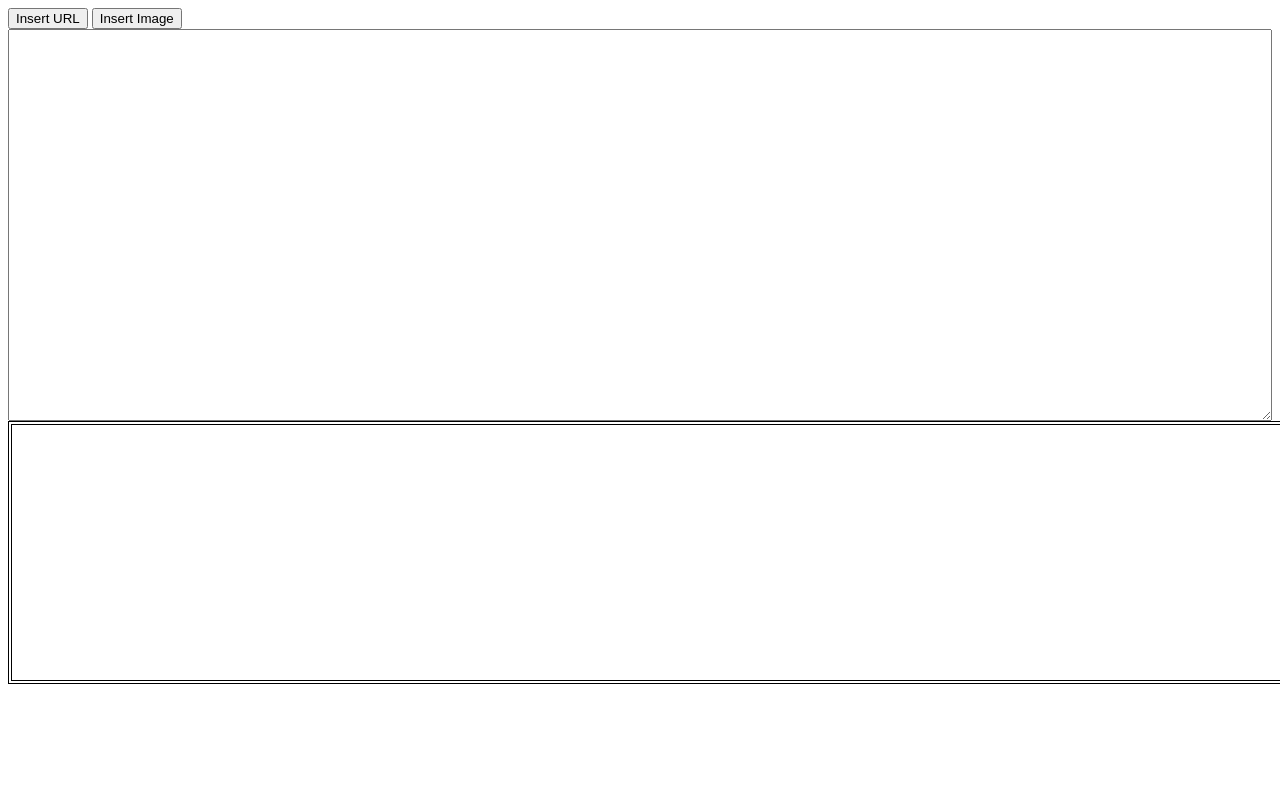
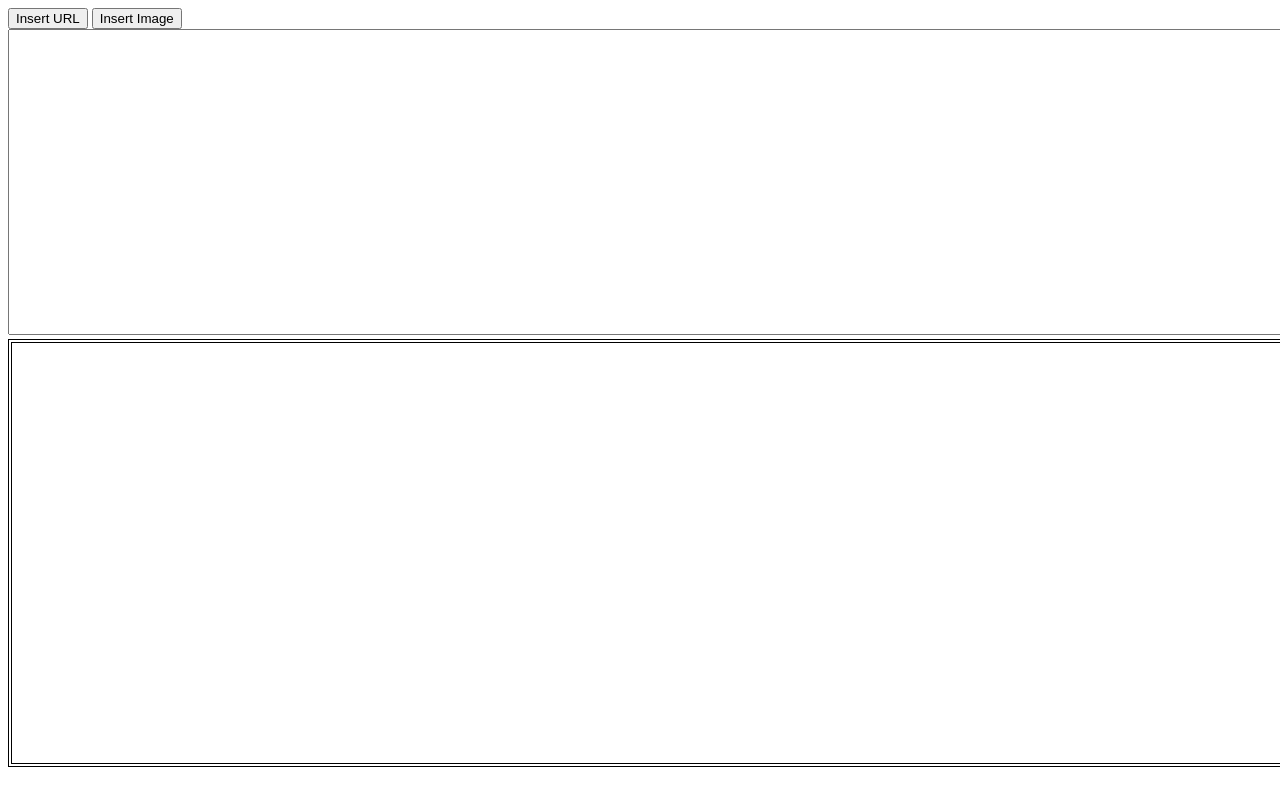
Before and after one commit to xwqtr/WYSIWYG, a plain HTML site: page WYSIWYG.html in a window 1280 px wide. Shown: the top 806 px of the page. Drawn offline with nearby package versions, Linux system fonts and the light colour scheme.

Commit message:
Fix html markup

```diff
--- a/WYSIWYG.css
+++ b/WYSIWYG.css
@@ -3,7 +3,19 @@
     padding: 10px;
    }
 
-
+html{
+    height: 100%;
+    width: 100%;
+}
+body
+{
+    height: 100%;
+    width: 100%;
+}
+.main{
+    height: 100%;
+    width: 100%;
+}
 
 .b-container{
 
--- a/WYSIWYG.html
+++ b/WYSIWYG.html
@@ -1,19 +1,27 @@
-<script src="https://ajax.googleapis.com/ajax/libs/jquery/1.8.3/jquery.min.js"></script>
-<script src="http://code.jquery.com/ui/1.9.2/jquery-ui.js"></script>
+<!DOCTYPE html>
+
+<html lang="en" xmlns="http://www.w3.org/1999/xhtml">
 
 
-<link rel="stylesheet" type="text/css" href="WYSIWYG.css">
-<div>
+    <head>
+        <meta charset="utf-8" />
+        <title>WYSIWYG</title>
+    </head>
+
+
+    <body >
+        <link rel="stylesheet" type="text/css" href="WYSIWYG.css"/>
+        <div class="main">
             <div id="Editor">
                 <div id="Panel">
                     <button id="InsertUrlBtn">Insert URL</button>
                     <button id="InsertImageBtn">Insert Image</button>
                 </div>
-        <textarea id="htmlEditArea"  style="height:50%;width: 100%"></textarea>
+                <textarea id="htmlEditArea" style="height:300px;width: 100%"></textarea>
 
 
             </div>
-    <div id="EditorView" class="brd" style="height:30%;width: 100%">
+            <div id="EditorView" class="brd" style="height:50%;width: 100%">
 
 
             </div>
@@ -32,4 +40,14 @@
 
 
 
+        <script src="https://ajax.googleapis.com/ajax/libs/jquery/1.8.3/jquery.min.js"></script>
+        <script src="http://code.jquery.com/ui/1.9.2/jquery-ui.js"></script>
         <script src="WYSIWYG.js"></script>
+    </body>
+
+
+
+
+
+
+</html>
```
Lines whose indentation alone changed are shown as unchanged.
